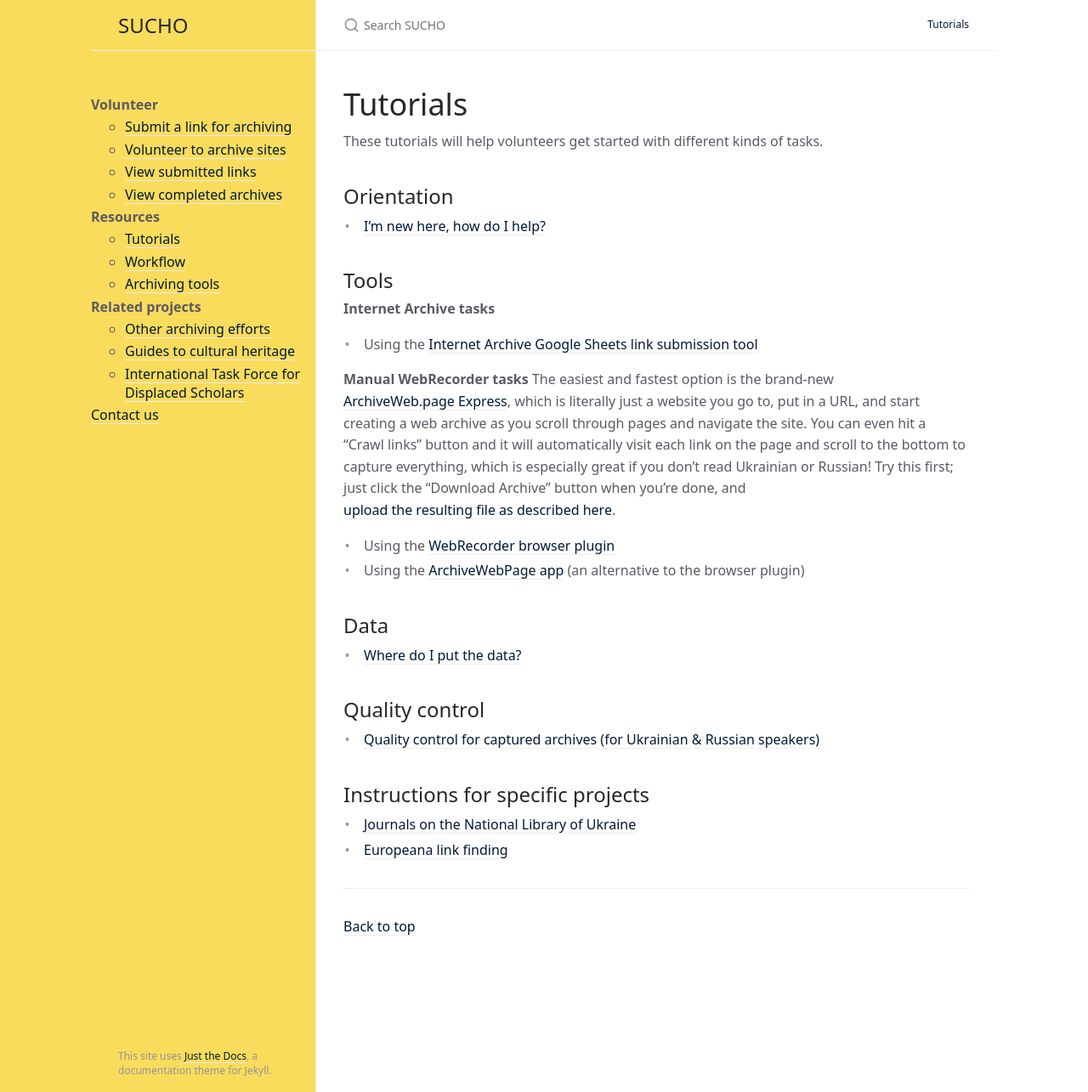
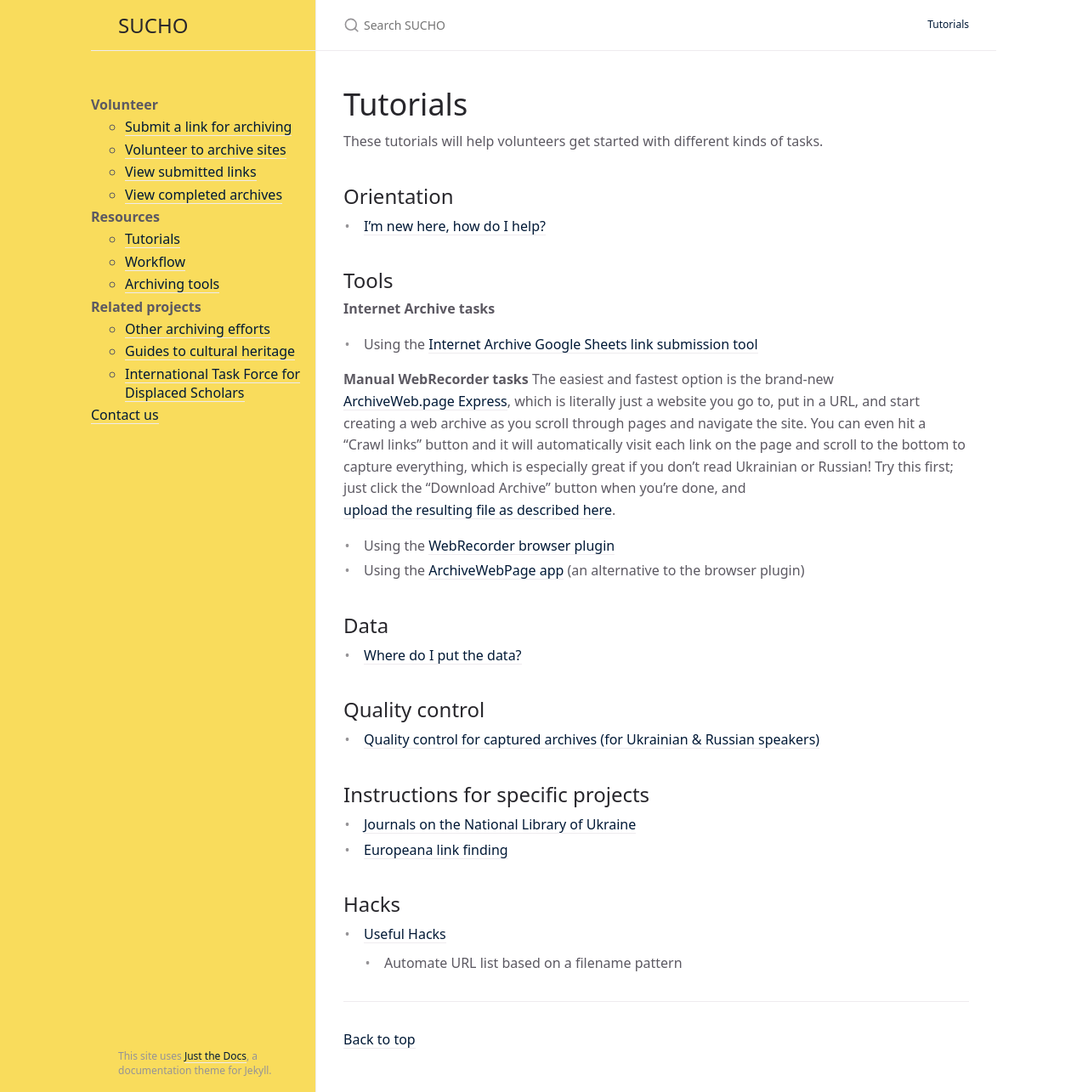
Before and after one commit to sucho-archiving/sucho-archiving.github.io, a Jekyll site: the page built from tutorials.md, in a window 1280 px wide and 1285 px high. Shown: the whole window at 85% size. Built offline with Jekyll 4.4.1, drawn with Linux system fonts in a browser that asks for light colours; our own code applies the rules of GitHub Pages for plain Markdown files.

Commit message:
added link to useful hacks page

```diff
--- a/tutorials.md
+++ b/tutorials.md
@@ -24,13 +24,15 @@ The easiest and fastest option is the brand-new [ArchiveWeb.page Express](https:
 
 
 ## Data
-
 * [Where do I put the data?](/data-upload)
 
 ## Quality control
 * [Quality control for captured archives (for Ukrainian & Russian speakers)](/qc)
 
 ## Instructions for specific projects
-
 * [Journals on the National Library of Ukraine](/nbuv-journals)
 * [Europeana link finding](/europeana)
+
+## Hacks
+* [Useful Hacks](https://www.sucho.org/hacks)
+  * Automate URL list based on a filename pattern
```
